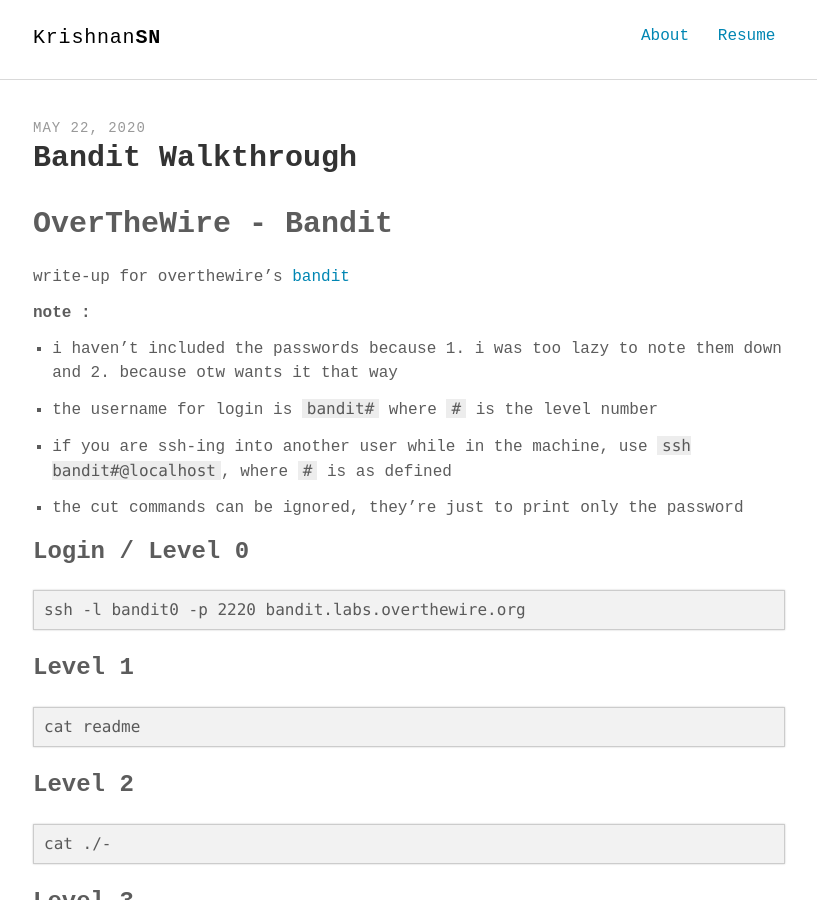
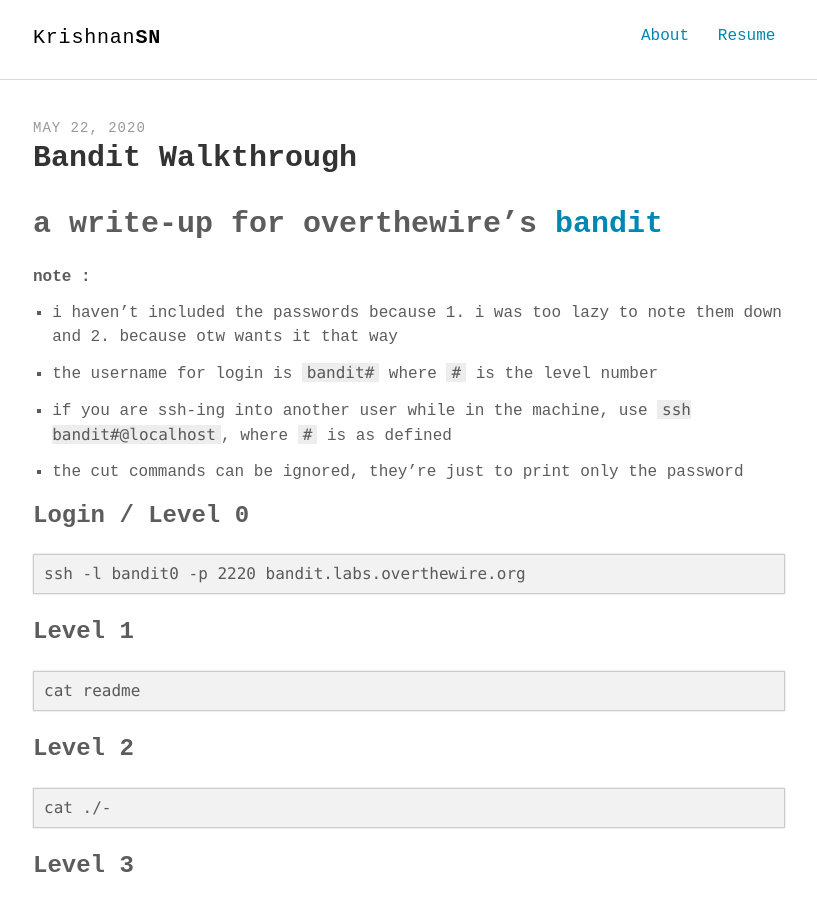
Before and after one commit to lordlabuckdas/lordlabuckdas.github.io, a Jekyll site: the page built from _posts/2020-05-22-bandit-walkthrough.md, in a window 1280 px wide and 900 px high. Shown: the whole window, without its empty margins (231-1048 px from the left). Built offline with Jekyll 4.4.1, drawn with Linux system fonts in a browser that asks for light colours; some web fonts are replaced.

Commit message:
removed redundant title

```diff
--- a/_posts/2020-05-22-bandit-walkthrough.md
+++ b/_posts/2020-05-22-bandit-walkthrough.md
@@ -6,9 +6,7 @@ comments: false
 keywords: ""
 ---
 
-# OverTheWire - Bandit
-
-write-up for overthewire's [bandit](https://overthewire.org/wargames/bandit/)
+# a write-up for overthewire's [bandit](https://overthewire.org/wargames/bandit/)
 
 **note :**
 
```
